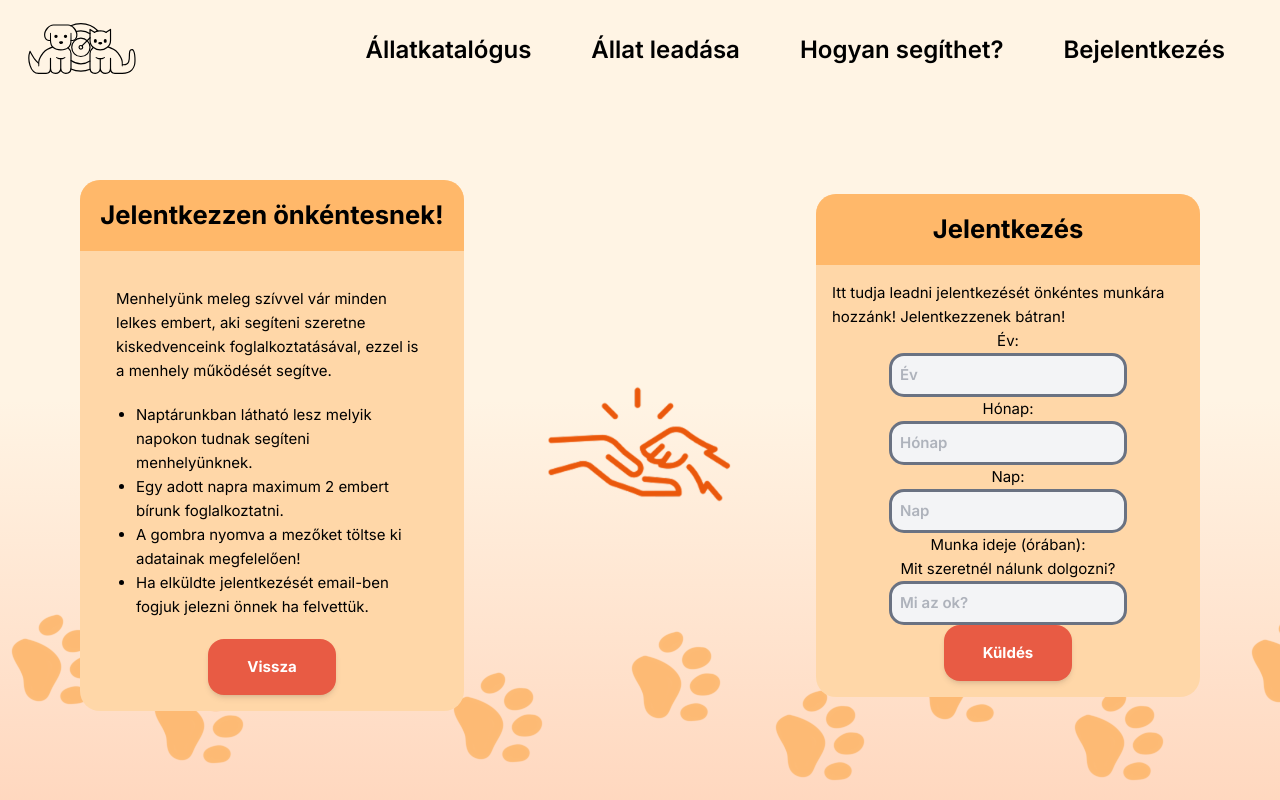
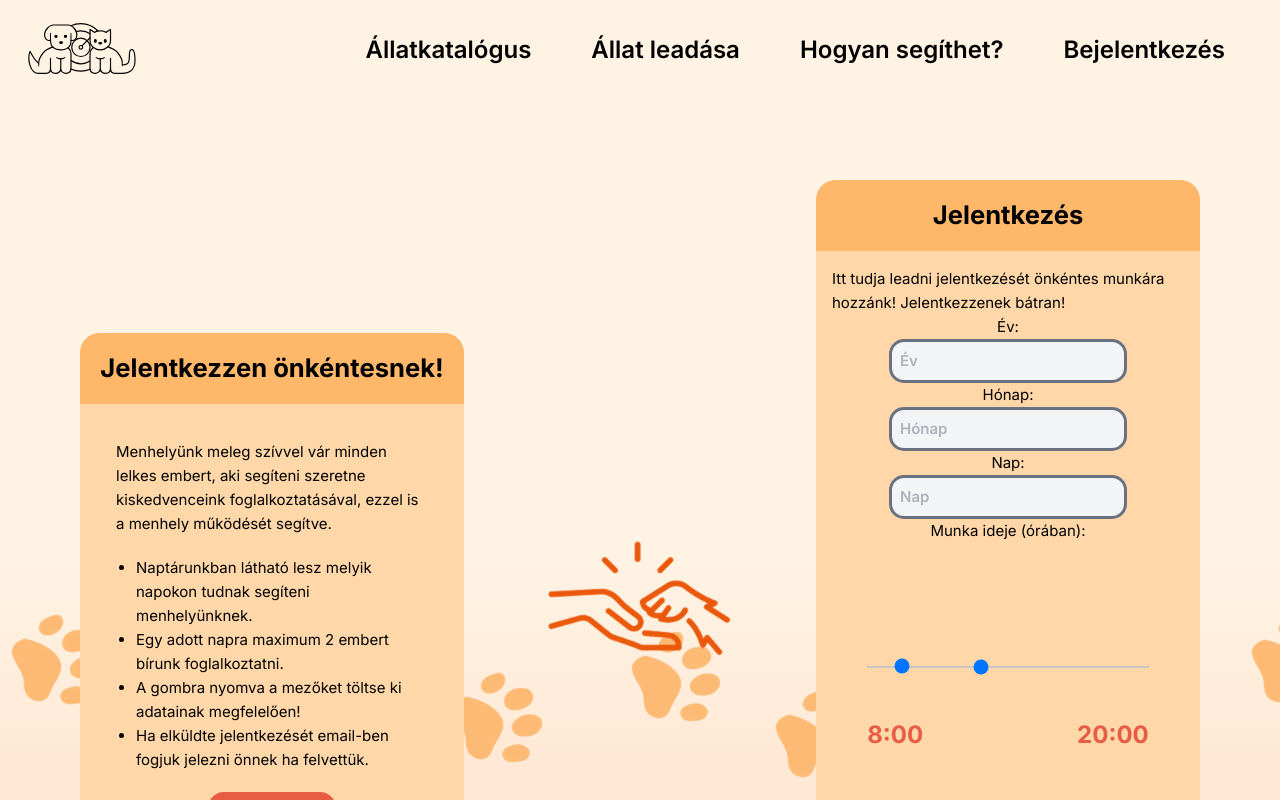
Before and after one commit to Szaszuge/menhely, a Vue app in the folder menhely/: page /hogyansegithet in a window 1280 px wide. Both pictures are taken after a click on the button "Jelentkezem". Shown: the top 800 px of the page. Built offline with nearby package versions, Linux system fonts and the light colour scheme.

Commit message:
dual range slider

```diff
--- a/menhely/src/components/DualRangeSlider.vue
+++ b/menhely/src/components/DualRangeSlider.vue
@@ -1,7 +1,153 @@
-<script lang="ts">
+<script setup lang="ts">
+import { ref, watch } from 'vue';
 
+const fromValue = ref(10);
+const toValue = ref(40);
+
+const fromTime = ref("8:00");
+const toTime = ref("20:00");
+
+const totalMinutes = 12 * 60; // Total minutes between 8:00 and 20:00
+
+// Function to format the slider value to time in hours:minutes
+const formatTime = (value: number) => {
+  const minutes = (value / 100) * totalMinutes;
+  const hours = Math.floor(minutes / 60) + 8;
+  const minutesDisplay = Math.floor(minutes % 60);
+  return `${hours}:${minutesDisplay < 10 ? '0' : ''}${minutesDisplay}`;
+};
+
+// Watch the 'fromValue' and 'toValue' to ensure the first slider never exceeds the second one
+watch(fromValue, (newValue) => {
+  if (newValue > toValue.value) {
+    toValue.value = newValue; // Adjust 'to' slider to 'from' value
+  }
+  fromTime.value = formatTime(newValue);
+});
+
+watch(toValue, (newValue) => {
+  if (newValue < fromValue.value) {
+    fromValue.value = newValue; // Adjust 'from' slider to 'to' value
+  }
+  toTime.value = formatTime(newValue);
+});
 </script>
+
 <template>
+  <div class="range_container">
+    <div class="sliders_control">
+      <input
+        id="fromSlider"
+        type="range"
+        v-model="fromValue"
+        min="0"
+        max="100"
+        step="1"
+      />
+      <input
+        id="toSlider"
+        type="range"
+        v-model="toValue"
+        min="0"
+        max="100"
+        step="1"
+      />
+    </div>
+    <div class="form_control">
+      <div class="form_control_container">
+        <div class="form_control_container__time">{{ fromTime }}</div>
+      </div>
+      <div class="form_control_container">
+        <div class="form_control_container__time">{{ toTime }}</div>
+      </div>
+    </div>
+  </div>
+</template>
 
-</template>
-<style scoped></style>
+<style scoped>
+.range_container {
+  display: flex;
+  flex-direction: column;
+  width: 80%;
+  margin: 35% auto;
+}
+
+.sliders_control {
+  position: relative;
+  min-height: 50px;
+}
+
+.form_control {
+  position: relative;
+  display: flex;
+  justify-content: space-between;
+  font-size: 24px;
+  color: #635a5a;
+}
+
+input[type=range] {
+  -webkit-appearance: none;
+  appearance: none;
+  height: 2px;
+  width: 100%;
+  position: absolute;
+  background-color: #C6C6C6;
+  pointer-events: none;
+}
+
+input[type=range]::-webkit-slider-thumb,
+input[type=range]::-moz-range-thumb {
+  -webkit-appearance: none;
+  pointer-events: all;
+  width: 24px;
+  height: 24px;
+  background-color: #fff;
+  border-radius: 50%;
+  box-shadow: 0 0 0 1px #C6C6C6;
+  cursor: pointer;
+}
+
+input[type=range]::-webkit-slider-thumb:hover {
+  background: #f7f7f7;
+}
+
+input[type=range]::-webkit-slider-thumb:active {
+  box-shadow: inset 0 0 3px #387bbe, 0 0 9px #387bbe;
+  -webkit-box-shadow: inset 0 0 3px #387bbe, 0 0 9px #387bbe;
+}
+
+input[type=range]:focus {
+  outline: none;
+}
+
+#fromSlider {
+  height: 0;
+  z-index: 1;
+}
+
+.form_control_container {
+  display: flex;
+  flex-direction: column;
+  align-items: center;
+  justify-content: center;
+}
+
+.form_control_container__time {
+  color: #E85B44;
+  font-size: 24px;
+  font-weight: bold;
+}
+
+input[type="number"] {
+  color: #8a8383;
+  width: 50px;
+  height: 30px;
+  font-size: 20px;
+  border: none;
+}
+
+input[type="number"]::-webkit-inner-spin-button,
+input[type="number"]::-webkit-outer-spin-button {
+  opacity: 1;
+}
+</style>
--- a/menhely/src/views/HogyanSegithet.vue
+++ b/menhely/src/views/HogyanSegithet.vue
@@ -3,6 +3,7 @@ import Supportcard from "@/components/Supportcard.vue";
 import PawFooter from "@/components/PawFooter.vue";
 import Button from "../components/Button.vue";
 import CustomInput from "@/components/CustomInput.vue";
+import DualRangeSlider from "../components/DualRangeSlider.vue"
 import { ref } from "vue";
 
 const buttonText = ref("Jelentkezem");
@@ -97,6 +98,7 @@ function kuldes() {
           v-model="jelentkezesNap"
         ></CustomInput>
         <h3>Munka ideje (órában):</h3>
+        <DualRangeSlider></DualRangeSlider>
         <!-- itt lesz a dualrangeslider -->
         <h1>Mit szeretnél nálunk dolgozni?</h1>
         <CustomInput type="text" placeholder="Mi az ok?" v-model="jelentkezesOka"></CustomInput>
```
